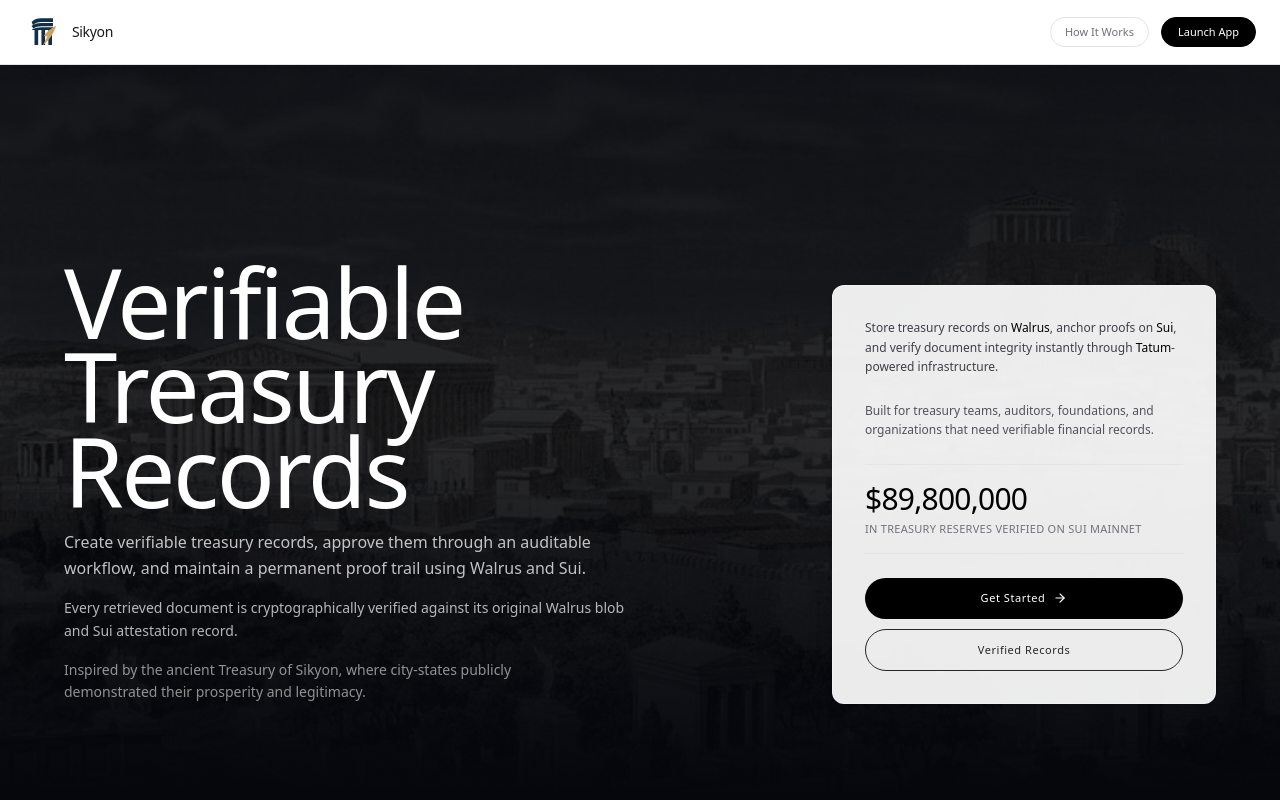
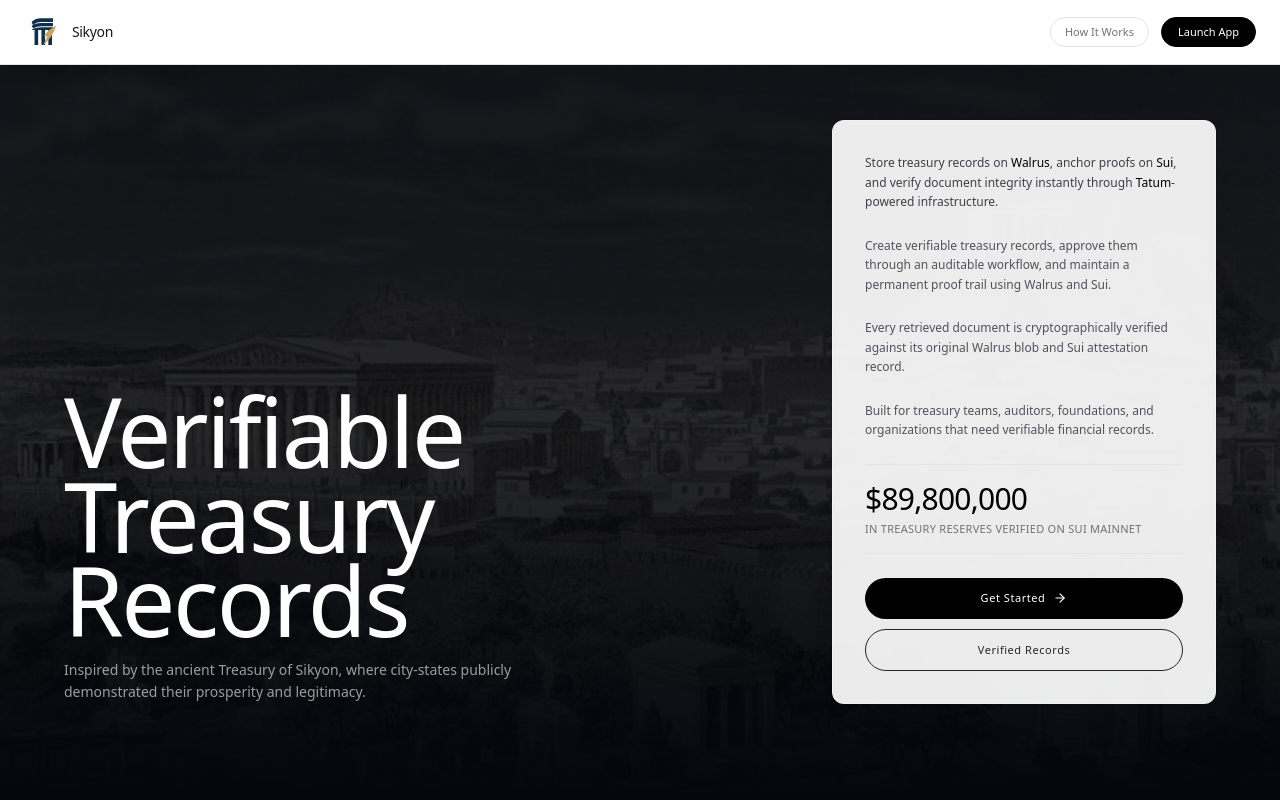
Before and after one commit to Pelz01/sikyon, a Next.js app: page / in a window 1280 px wide. Shown: the top 800 px of the page. Built offline with nearby package versions, Linux system fonts and the light colour scheme; no server answers; what @mysten/dapp-kit would draw is missing.

Commit message:
Simplify hero and add tamper demo mode

```diff
--- a/src/app/app/page.tsx
+++ b/src/app/app/page.tsx
@@ -927,7 +927,11 @@
       }
 
       const arrayBuffer = await response.arrayBuffer();
-      const downloadedHash = bytesToHex(await crypto.subtle.digest("SHA-256", arrayBuffer));
+      const actualHash = bytesToHex(await crypto.subtle.digest("SHA-256", arrayBuffer));
+      const tamperTestEnabled = window.localStorage.getItem("sikyon_test_tamper") === "true";
+      const downloadedHash = tamperTestEnabled
+        ? `${actualHash.slice(0, -1)}${actualHash.endsWith("0") ? "1" : "0"}`
+        : actualHash;
       const onChainHash = record.expectedHash.replace(/^0x/, "").toLowerCase();
       const isMatch = downloadedHash === onChainHash;
 
--- a/src/app/page.tsx
+++ b/src/app/page.tsx
@@ -58,13 +58,7 @@
             <h1 className="text-4xl sm:text-5xl md:text-7xl lg:text-8xl font-medium tracking-tight text-white leading-[0.88]">
               Verifiable Treasury Records
             </h1>
-            <p className="max-w-xl text-base font-medium leading-relaxed text-white/75">
-              Create verifiable treasury records, approve them through an auditable workflow, and maintain a permanent proof trail using Walrus and Sui.
-            </p>
-            <p className="max-w-xl text-sm font-medium leading-relaxed text-white/70">
-              Every retrieved document is cryptographically verified against its original Walrus blob and Sui attestation record.
-            </p>
-            <p className="max-w-lg text-sm font-medium leading-relaxed text-white/55">
+            <p className="max-w-lg text-sm font-medium leading-relaxed text-white/60">
               Inspired by the ancient Treasury of Sikyon, where city-states publicly demonstrated their prosperity and legitimacy.
             </p>
           </div>
@@ -74,6 +68,12 @@
             <div className="border border-white/25 rounded-xl p-6 md:p-8 text-left space-y-6 text-zinc-900 shadow-sm backdrop-blur-sm" style={{ background: "rgba(255,255,255,0.92)" }}>
               <p className="text-xs text-zinc-700 leading-relaxed font-medium">
                 Store treasury records on <span className="font-medium text-black">Walrus</span>, anchor proofs on <span className="font-medium text-black">Sui</span>, and verify document integrity instantly through <span className="font-medium text-black">Tatum</span>-powered infrastructure.
+              </p>
+              <p className="text-xs text-zinc-600 leading-relaxed font-medium">
+                Create verifiable treasury records, approve them through an auditable workflow, and maintain a permanent proof trail using Walrus and Sui.
+              </p>
+              <p className="text-xs text-zinc-600 leading-relaxed font-medium">
+                Every retrieved document is cryptographically verified against its original Walrus blob and Sui attestation record.
               </p>
               <p className="text-xs text-zinc-600 leading-relaxed font-medium">
                 Built for treasury teams, auditors, foundations, and organizations that need verifiable financial records.
```
